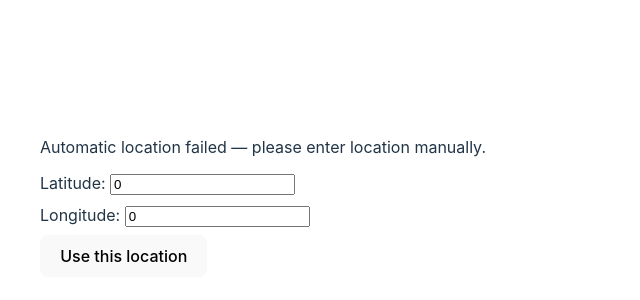
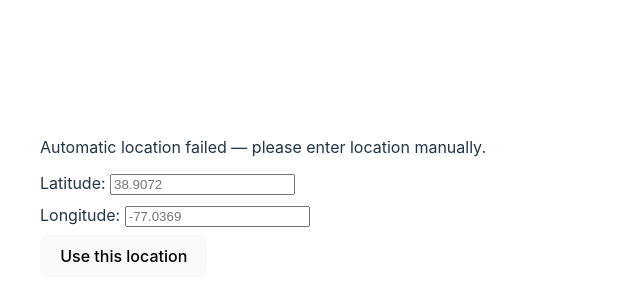
Before and after one commit to jchummel2/weather-client, a React (Vite) app: page / in a window 1280 px wide. Shown: the part 194-494 px from the top of the page, without its empty margins (0-640 px from the left). Built offline with nearby package versions, Linux system fonts and the light colour scheme.

Commit message:
Adding betterr input controls for testing integration.

```diff
--- a/src/ui/LaunchScreen.tsx
+++ b/src/ui/LaunchScreen.tsx
@@ -83,26 +83,60 @@ export function LaunchScreen({
 }
 
 function ManualLocationForm({ onSubmit }: { onSubmit: (lat: number, lon: number) => Promise<void> | void }) {
-  const [lat, setLat] = useState(0);
-  const [lon, setLon] = useState(0);
+  const [lat, setLat] = useState("");
+  const [lon, setLon] = useState("");
+  const [error, setError] = useState<string | null>(null);
+  const [submitting, setSubmitting] = useState(false);
+
+  async function submit() {
+    const latitude = Number(lat);
+    const longitude = Number(lon);
+
+    if (!lat.trim() || !lon.trim() || !Number.isFinite(latitude) || !Number.isFinite(longitude)) {
+      setError("Enter numeric latitude and longitude values.");
+      return;
+    }
+
+    if (latitude < -90 || latitude > 90) {
+      setError("Latitude must be between -90 and 90.");
+      return;
+    }
+
+    if (longitude < -180 || longitude > 180) {
+      setError("Longitude must be between -180 and 180.");
+      return;
+    }
+
+    setError(null);
+    setSubmitting(true);
+    try {
+      await onSubmit(latitude, longitude);
+    } finally {
+      setSubmitting(false);
+    }
+  }
+
   return (
     <form
       onSubmit={(e) => {
         e.preventDefault();
-        onSubmit(Number(lat), Number(lon));
+        void submit();
       }}
     >
       <div style={{ marginBottom: 8 }}>
         <label>
-          Latitude: <input value={lat} onChange={(e) => setLat(Number(e.target.value))} />
+          Latitude: <input type="number" step="any" min="-90" max="90" value={lat} onChange={(e) => setLat(e.target.value)} placeholder="38.9072" required />
         </label>
       </div>
       <div style={{ marginBottom: 8 }}>
         <label>
-          Longitude: <input value={lon} onChange={(e) => setLon(Number(e.target.value))} />
+          Longitude: <input type="number" step="any" min="-180" max="180" value={lon} onChange={(e) => setLon(e.target.value)} placeholder="-77.0369" required />
         </label>
       </div>
-      <button type="submit">Use this location</button>
+      {error ? <div role="alert" style={{ marginBottom: 8 }}>{error}</div> : null}
+      <button type="submit" disabled={submitting}>
+        {submitting ? "Loading weather…" : "Use this location"}
+      </button>
     </form>
   );
 }
```
